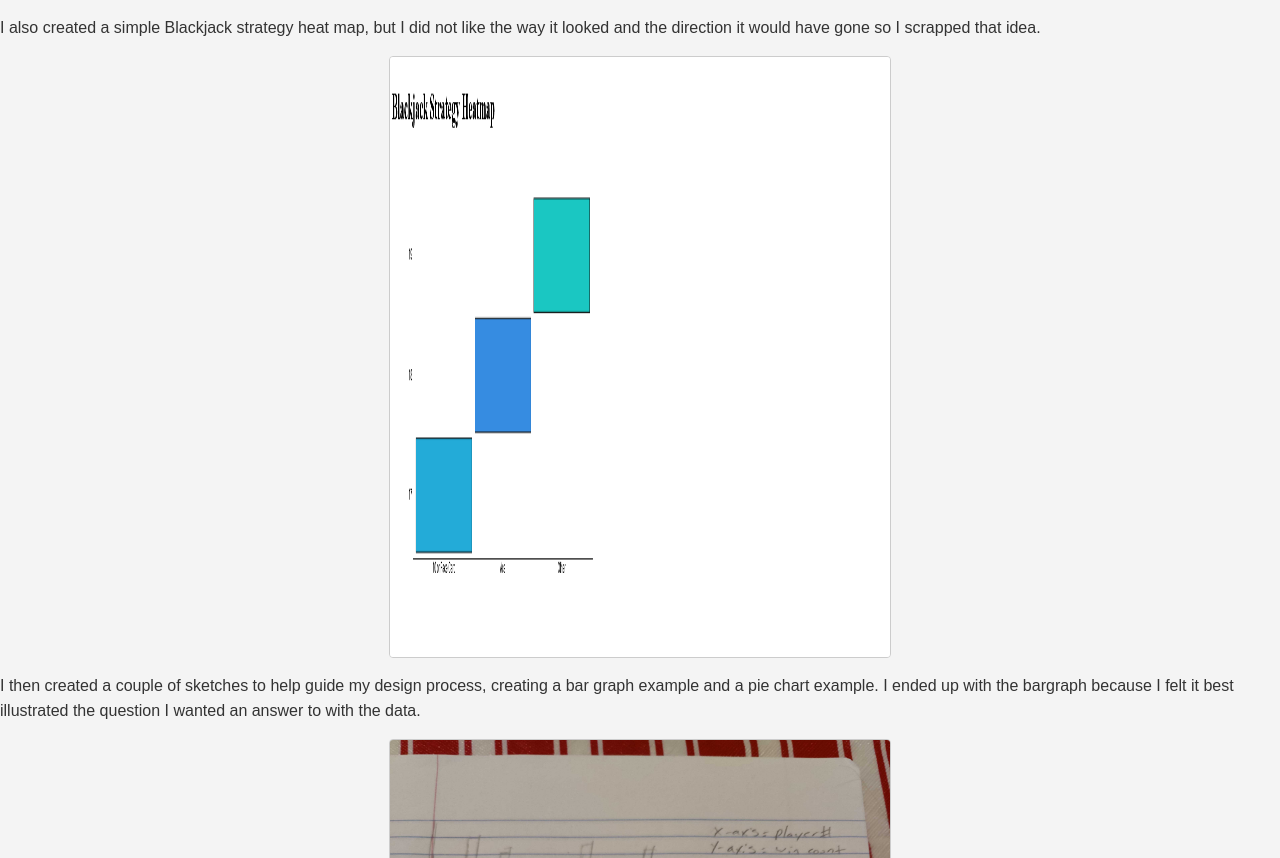
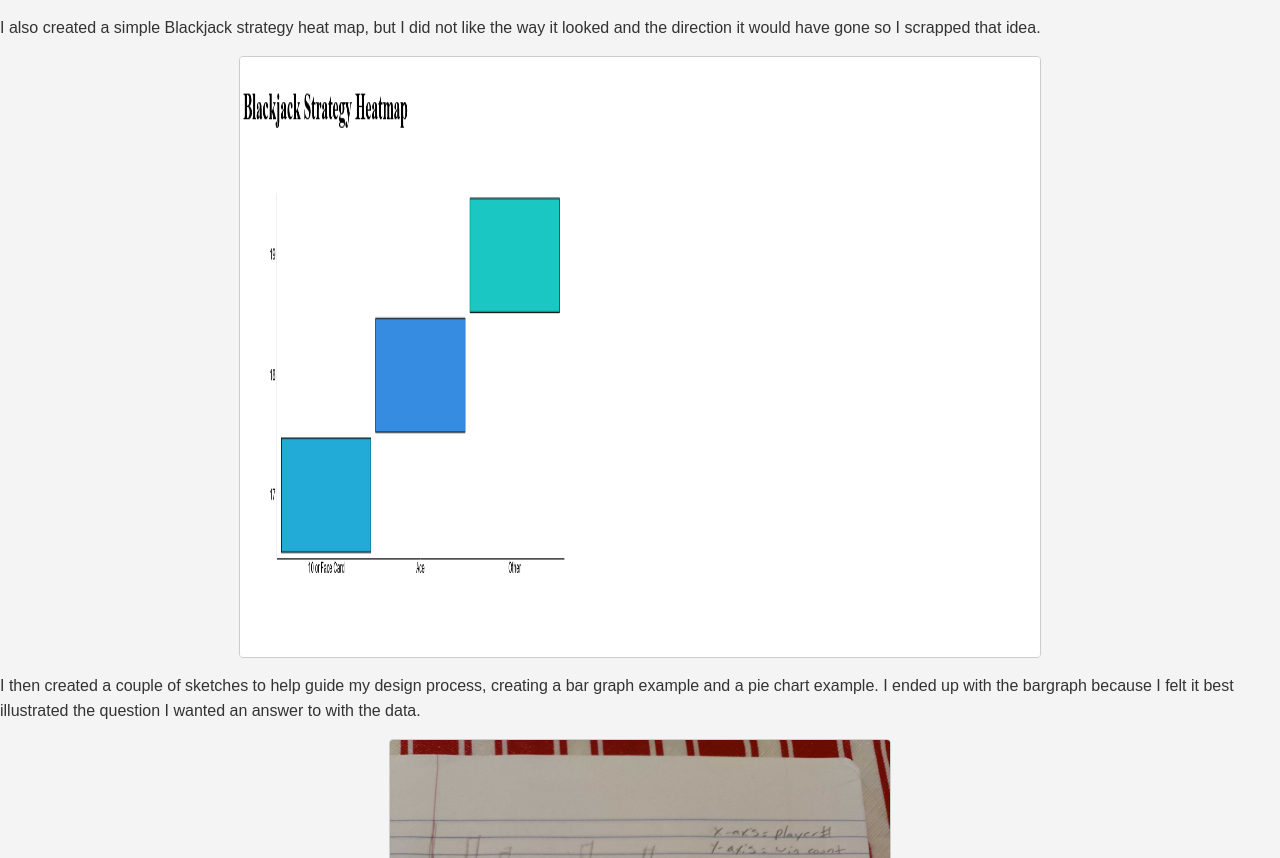
Before and after one commit to tbanis/visualizingInfoFinal, a plain HTML site: page blackjackHeat.html in a window 1280 px wide. Shown: the part 926-1784 px from the top of the page. Drawn offline with Linux system fonts and the light colour scheme.

Commit message:
Update blackjackHeat.html

```diff
--- a/blackjackHeat.html
+++ b/blackjackHeat.html
@@ -59,7 +59,7 @@
         <p>After choosing the dataset I began by doing some D3 demos to get a good feel for how the process worked. I'm used to working with CSS,HTML, and Javascript, however, it's not usually in a one page design. The first idea was a bar graph just showing player versus dealer scores.
             <img src="Player vs Dealer Scores.png" alt="Player vs Dealer Scores" width="500" height="600">
         I also created a simple Blackjack strategy heat map, but I did not like the way it looked and the direction it would have gone so I scrapped that idea.
-            <img src="Blackjack Strategy Heatmap.png" alt="Blackjack Heatmap" width="500" height="600">
+            <img src="Blackjack Strategy Heatmap.png" alt="Blackjack Heatmap" width="800" height="600">
         I then created a couple of sketches to help guide my design process, creating a bar graph example and a pie chart example. I ended up with the bargraph because I felt it best illustrated the question I wanted an answer to with the data.
             <img src="visSketch.jpg" alt="Sketches" width="500" height="600">
         </p>
```
